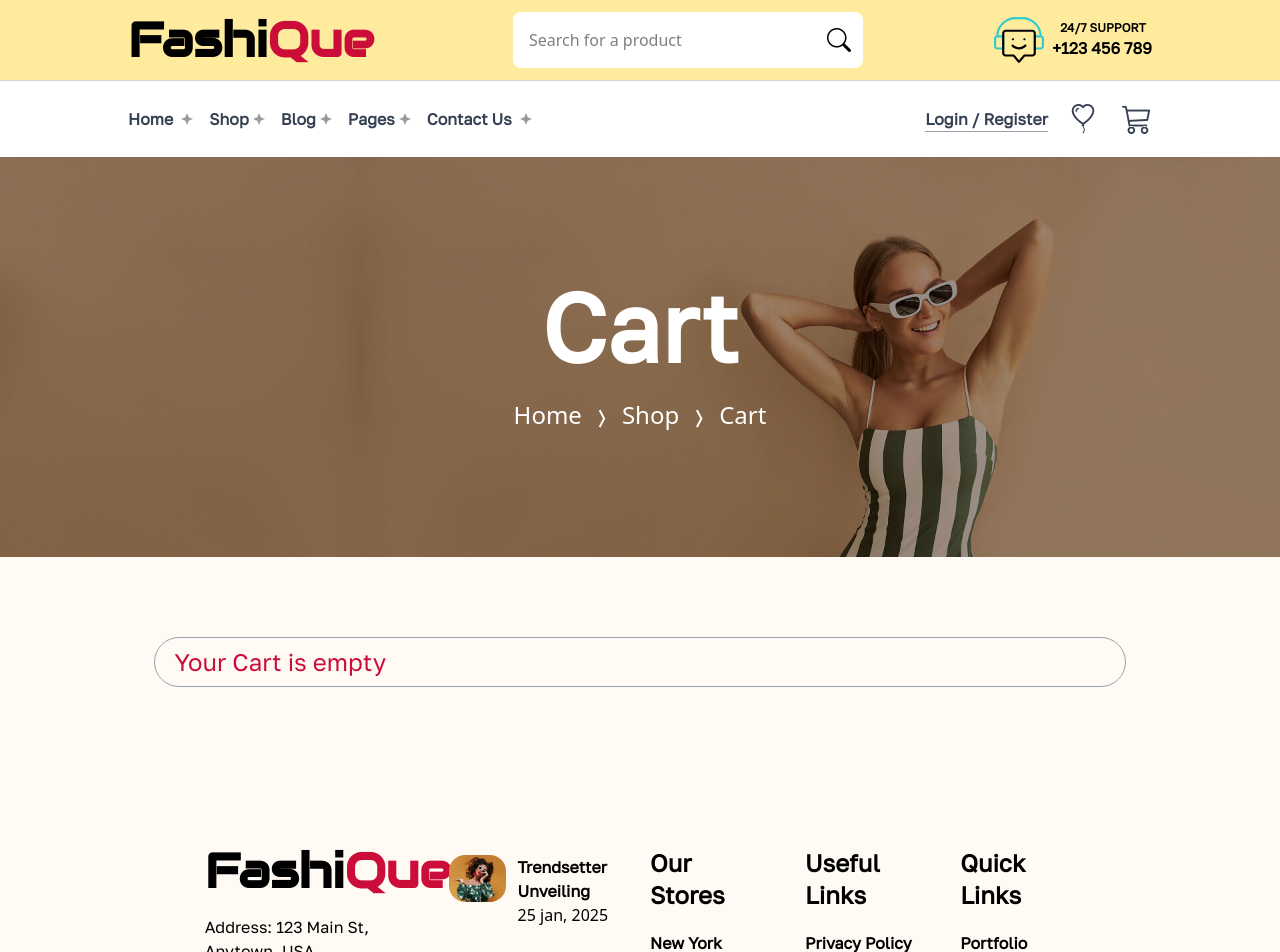
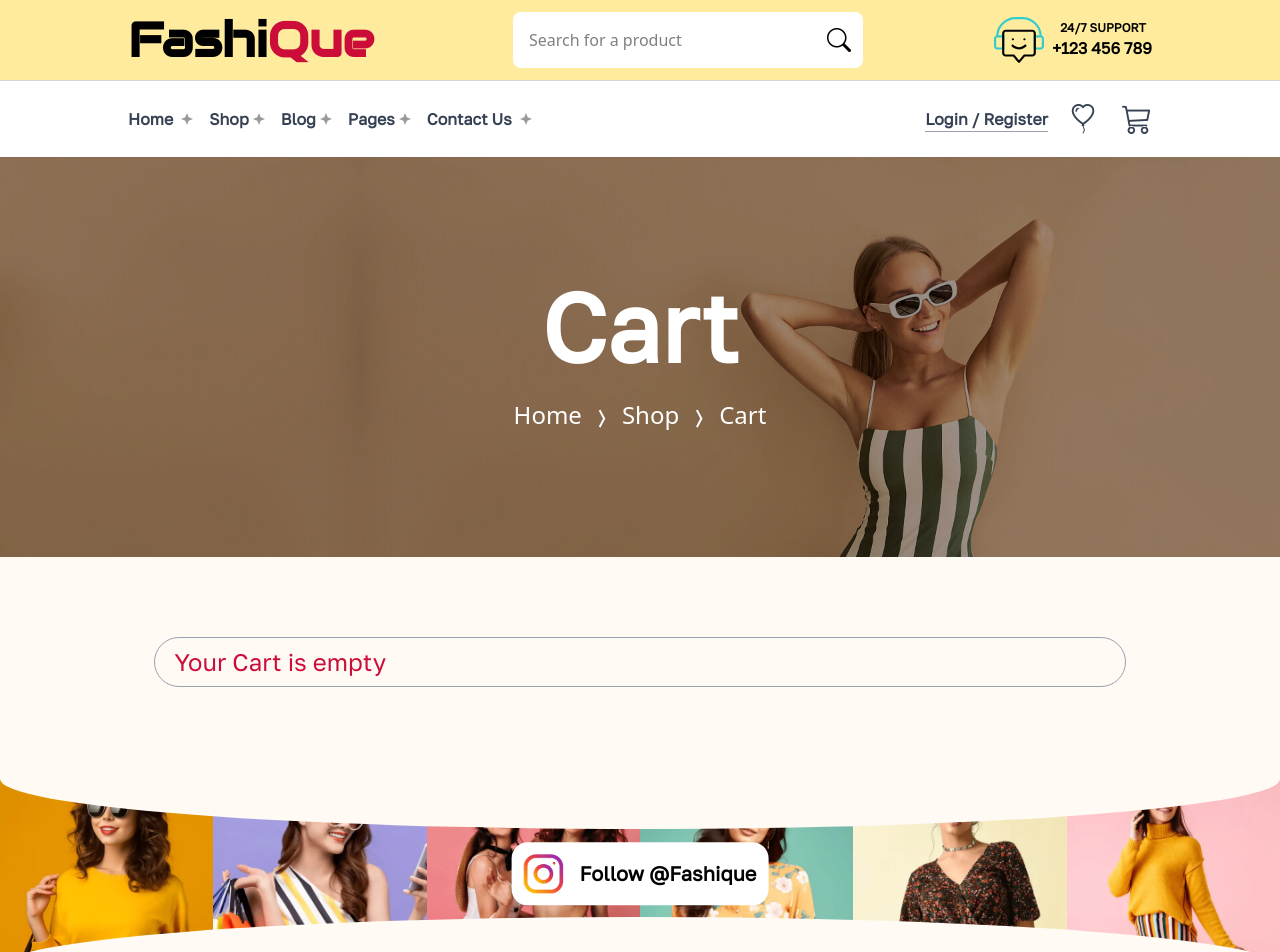
Before and after one commit to Jisap/next16-ecommerce-frontend, a Next.js app: page /UI-Components/Pages/Cart in a window 1280 px wide. Shown: the top 952 px of the page. Built offline with nearby package versions, Linux system fonts and the light colour scheme.

Commit message:
feat: add cart page with item display, quantity updates, removal, total calculation, and checkout links

```diff
--- a/app/UI-Components/Pages/Cart/page.tsx
+++ b/app/UI-Components/Pages/Cart/page.tsx
@@ -218,6 +218,10 @@ const Cart = () => {
         )}
       </div>
 
+      <Follow />
+
+      <ToastContainer position="top-right" autoClose={1500} />
+
     </>
   )
 }
```
